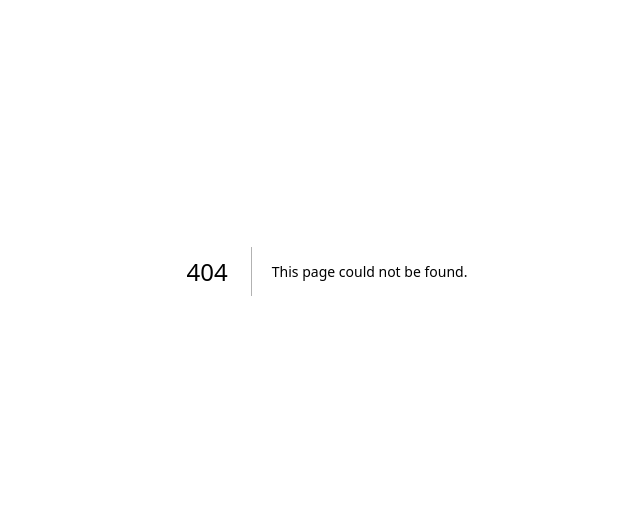
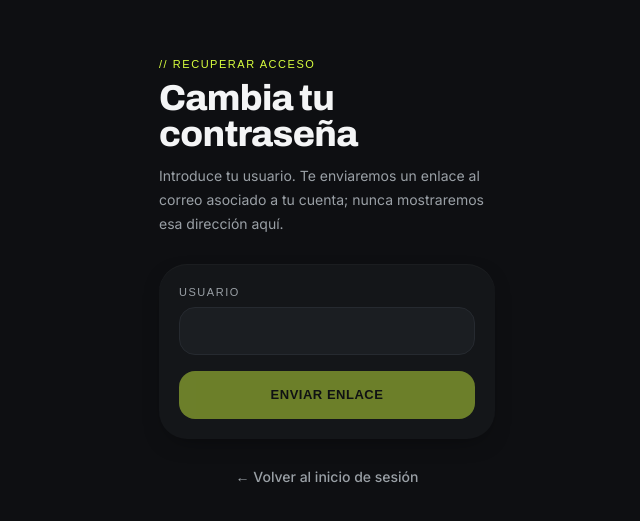
Before and after one commit to DammnDaniel/gymApp, a Next.js app: page /forgot-password in a window 1280 px wide. Before the commit this address had no page. Shown: the part 129-650 px from the top of the page, without its empty margins (313-953 px from the left). Built offline with nearby package versions, Linux system fonts and the light colour scheme; no server answers; a web font is replaced by a local one.

Commit message:
feat(auth): add forgot-password form

```diff
--- /dev/null
+++ b/app/(auth)/forgot-password/page.tsx
@@ -0,0 +1,124 @@
+"use client";
+
+import Link from "next/link";
+import { useState } from "react";
+import { passwordResetRequest } from "@/lib/auth";
+
+const inputClass =
+  "h-12 w-full rounded-md border border-border bg-surface-2 px-4 text-[16px] text-ink placeholder:text-ink-faint focus:border-transparent focus:bg-surface-3 focus:outline-none focus:shadow-focusring";
+
+export default function ForgotPasswordPage() {
+  const [username, setUsername] = useState("");
+  const [error, setError] = useState<string | null>(null);
+  const [sent, setSent] = useState(false);
+  const [loading, setLoading] = useState(false);
+
+  async function onSubmit(event: React.FormEvent<HTMLFormElement>) {
+    event.preventDefault();
+    setError(null);
+    setLoading(true);
+
+    try {
+      await passwordResetRequest(username.trim());
+      setSent(true);
+    } catch (requestError) {
+      setError(
+        requestError instanceof Error
+          ? requestError.message
+          : "No se pudo enviar el enlace",
+      );
+    } finally {
+      setLoading(false);
+    }
+  }
+
+  return (
+    <main className="relative mx-auto flex min-h-[100dvh] w-full max-w-sm flex-col justify-center gap-7 overflow-hidden p-6">
+      <div className="pointer-events-none absolute inset-0 bg-[var(--grain)]" />
+
+      <div className="relative">
+        <p className="kicker-accent">// Recuperar acceso</p>
+        <h1 className="mt-2 font-display text-4xl font-extrabold leading-none tracking-tightd text-ink">
+          Cambia tu contraseña
+        </h1>
+        <p className="mt-3 text-sm leading-6 text-ink-mute">
+          Introduce tu usuario. Te enviaremos un enlace al correo asociado a tu
+          cuenta; nunca mostraremos esa dirección aquí.
+        </p>
+      </div>
+
+      {sent ? (
+        <section className="relative rounded-xl border border-accent/20 bg-surface p-5 shadow-card">
+          <div className="flex h-11 w-11 items-center justify-center rounded-full bg-accent-soft text-xl text-accent">
+            ✓
+          </div>
+          <h2 className="mt-4 font-display text-xl font-bold text-ink">
+            Revisa tu correo
+          </h2>
+          <p className="mt-2 text-sm leading-6 text-ink-mute">
+            Si el usuario existe, recibirás un enlace para crear una contraseña
+            nueva. Revisa también la carpeta de spam.
+          </p>
+          <button
+            type="button"
+            onClick={() => setSent(false)}
+            className="mt-5 h-11 w-full rounded-md border border-border-strong bg-surface-2 px-4 text-sm font-semibold text-ink transition active:scale-[0.985]"
+          >
+            Volver a intentarlo
+          </button>
+        </section>
+      ) : (
+        <form
+          onSubmit={onSubmit}
+          className="relative flex flex-col gap-4 rounded-xl bg-surface p-5 shadow-card"
+        >
+          <div>
+            <label
+              htmlFor="recovery-username"
+              className="mb-1.5 block font-mono text-[11px] uppercase tracking-kicker text-ink-mute"
+            >
+              Usuario
+            </label>
+            <input
+              id="recovery-username"
+              type="text"
+              autoComplete="username"
+              autoCapitalize="none"
+              spellCheck={false}
+              required
+              minLength={3}
+              maxLength={20}
+              value={username}
+              onChange={(event) => setUsername(event.target.value)}
+              className={inputClass}
+            />
+          </div>
+
+          {error && (
+            <p
+              role="alert"
+              className="rounded-md bg-[rgba(255,93,93,0.1)] px-4 py-2.5 text-sm text-danger"
+            >
+              {error}
+            </p>
+          )}
+
+          <button
+            type="submit"
+            disabled={loading || !username.trim()}
+            className="inline-flex h-12 w-full items-center justify-center rounded-md bg-accent px-5 font-mono text-[13px] font-semibold uppercase tracking-[0.04em] text-accent-ink shadow-glow transition active:scale-[0.985] disabled:opacity-45 disabled:shadow-none"
+          >
+            {loading ? "Enviando…" : "Enviar enlace"}
+          </button>
+        </form>
+      )}
+
+      <Link
+        href="/login"
+        className="relative text-center text-sm font-medium text-ink-mute transition hover:text-ink"
+      >
+        ← Volver al inicio de sesión
+      </Link>
+    </main>
+  );
+}
```
